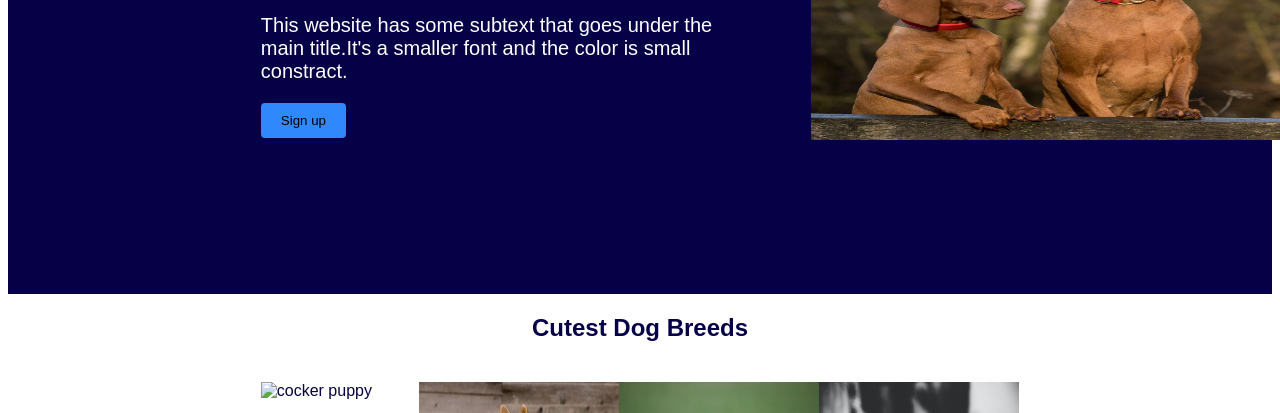
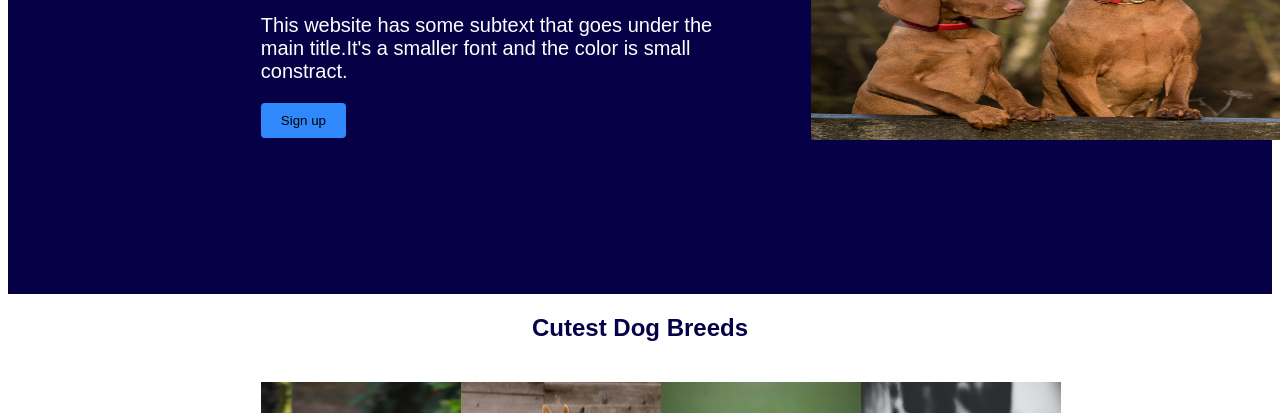
Before and after one commit to Siphemkhosi/odin-landingPage, a plain HTML site: page index.html in a window 1280 px wide. Shown: the part 345-758 px from the top of the page. Drawn offline with Linux system fonts and the light colour scheme; the site is published under a folder, as on GitHub Pages, so addresses that start at the root find nothing.

Commit message:
changed image path for deployment

```diff
--- a/index.html
+++ b/index.html
@@ -43,7 +43,7 @@
         <h2>Cutest Dog Breeds</h2>
         <div class="subsection2">
           <div class="breeds">
-            <img src="/images/cockerspaniel.jpeg" alt="cocker puppy" />
+            <img src="./images/cockerspaniel.jpeg" alt="cocker puppy" />
             <p>
               <b>Cocker Spaniels </b> are one of the cutest dog breed of all
               times. You can't tell me otherwise.
```
